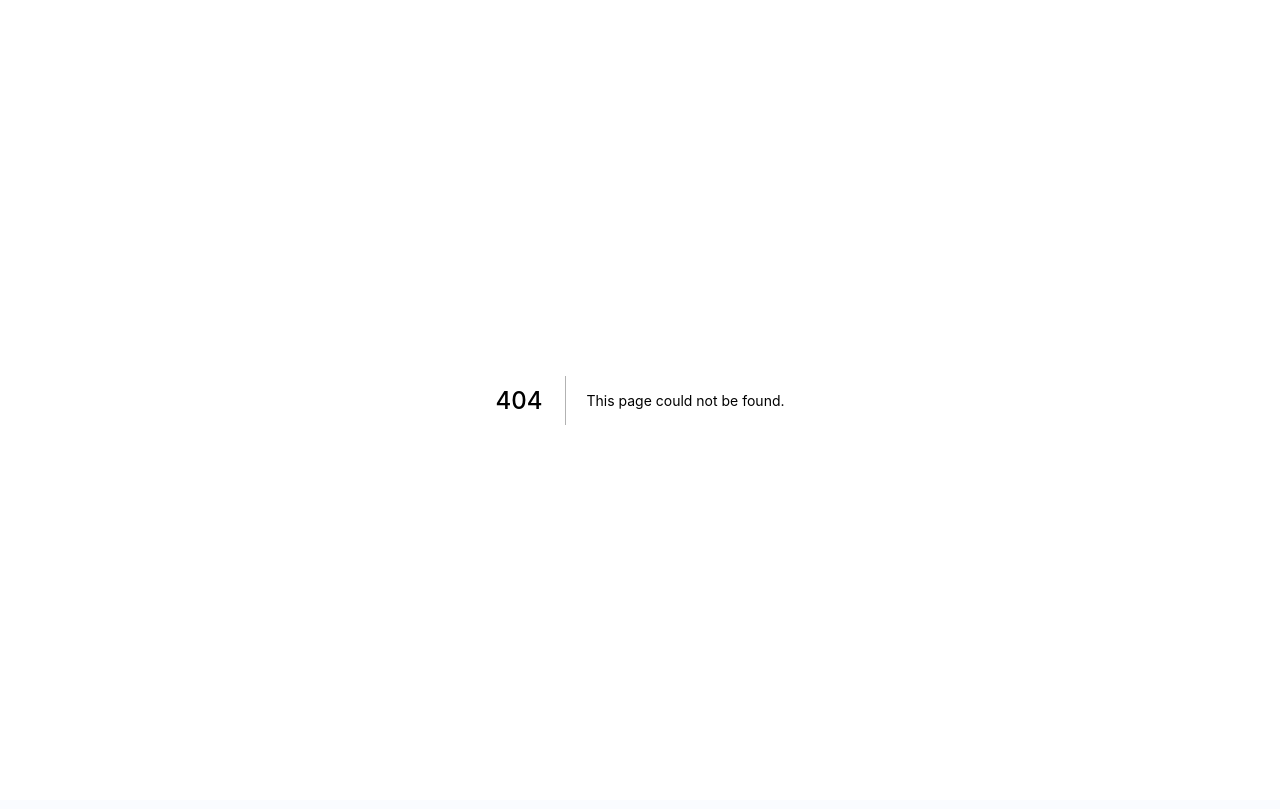
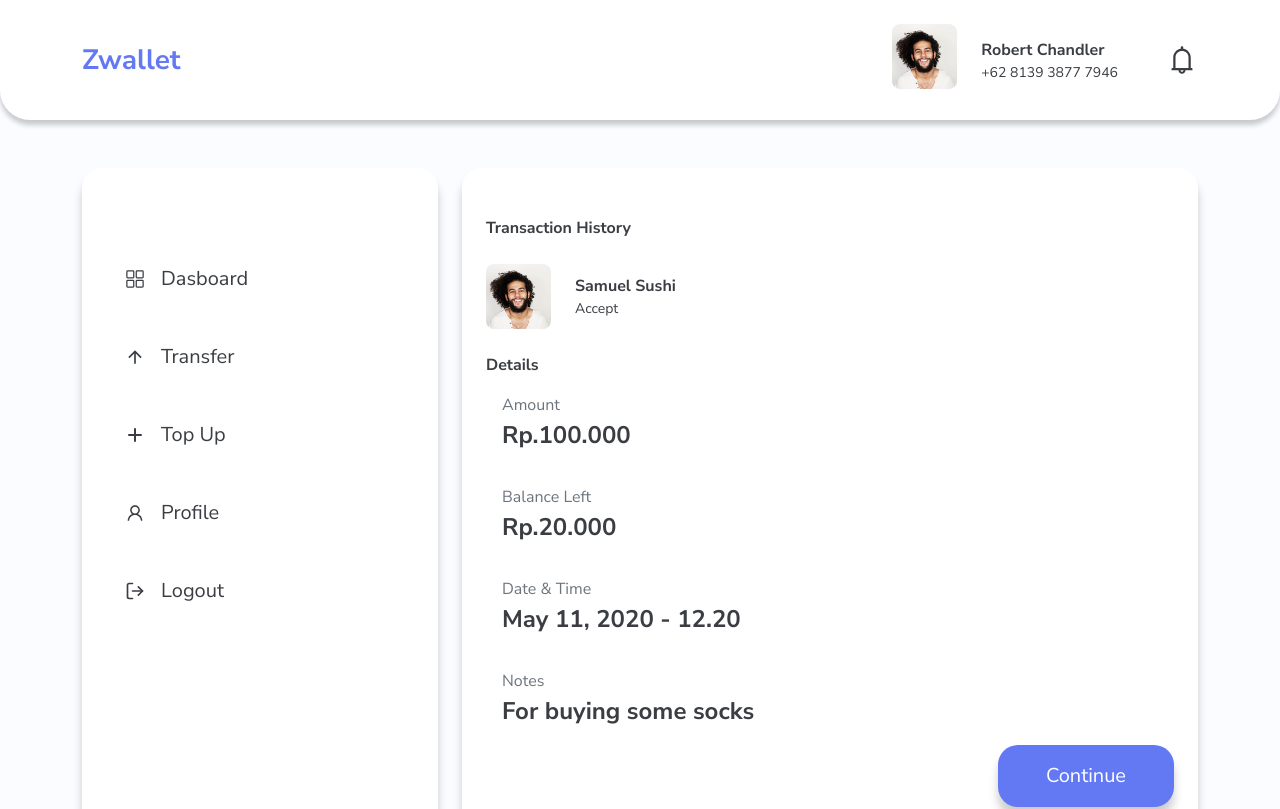
Before and after one commit to DanangFirmantara/fw5-nextjs-beginner, a Next.js app: page /confirmation in a window 1280 px wide. Before the commit this address had no page. Shown: the top 809 px of the page. Built offline with nearby package versions, Linux system fonts and the light colour scheme.

Commit message:
feat : add confirmation

```diff
--- /dev/null
+++ b/pages/confirmation.js
@@ -0,0 +1,63 @@
+import React from 'react'
+import { Row, Col, Container } from 'react-bootstrap'
+import FooterUser from '../components/FooterUser'
+import NavbarUser from '../components/NavbarUser'
+import SidebarUser from '../components/SidebarUser'
+import Image from 'next/image'
+
+const Confirmation = () => {
+	return (
+		<>
+			<NavbarUser/>
+			<Container className='vh-100'>
+				<Row className='mt-5'>
+					<Col sm={4}>
+						<SidebarUser />
+					</Col>
+					<Col>
+						<div className='bg-white shadow-dark rounded-2 sidebar-user'>
+							<Container className='py-5'>
+								<div className='d-flex justify-content-between align-items-center'>
+									<div className='fw-bold fs-6'>Transaction History</div>
+								</div>
+								<div className='d-flex justify-content-between align-items-center my-4'>
+									<div className='d-flex align-items-center'>
+										<Image src='/images/1.png' alt='user' width={65} height={65} />
+										<div className='ms-4'>
+											<div className='fw-bold fs-7'>Samuel Sushi</div>
+											<div className='fs-8'>Accept</div>
+										</div>
+									</div>
+								</div>
+								<div className='fw-bold fs-6'>Details</div>
+								<div className='w-100 py-3 px-3'>
+									<div className='fs-7 text-muted'>Amount</div>
+									<div className='fw-bold fs-4'>Rp.100.000</div>
+								</div>
+								<div className='w-100 py-3 px-3'>
+									<div className='fs-7 text-muted'>Balance Left</div>
+									<div className='fw-bold fs-4'>Rp.20.000</div>
+								</div>
+								<div className='w-100 py-3 px-3'>
+									<div className='fs-7 text-muted'>Date & Time</div>
+									<div className='fw-bold fs-4'>May 11, 2020 - 12.20</div>
+								</div>
+								<div className='w-100 py-3 px-3'>
+									<div className='fs-7 text-muted'>Notes</div>
+									<div className='fw-bold fs-4'>For buying some socks</div>
+								</div>
+								<div className='d-flex justify-content-end'>
+									<button className='btn-pallet-1 text-white border-0 px-5 py-3 fs-5 rounded-2 shadow-dark' type='submit'>Continue</button>
+								</div>
+							</Container>
+
+						</div>
+					</Col>
+				</Row>
+			</Container>
+			<FooterUser />
+		</>
+	)
+}
+
+export default Confirmation
```
Also changed, not shown: pages/transfer/[id].js (+8 -2 lines).
